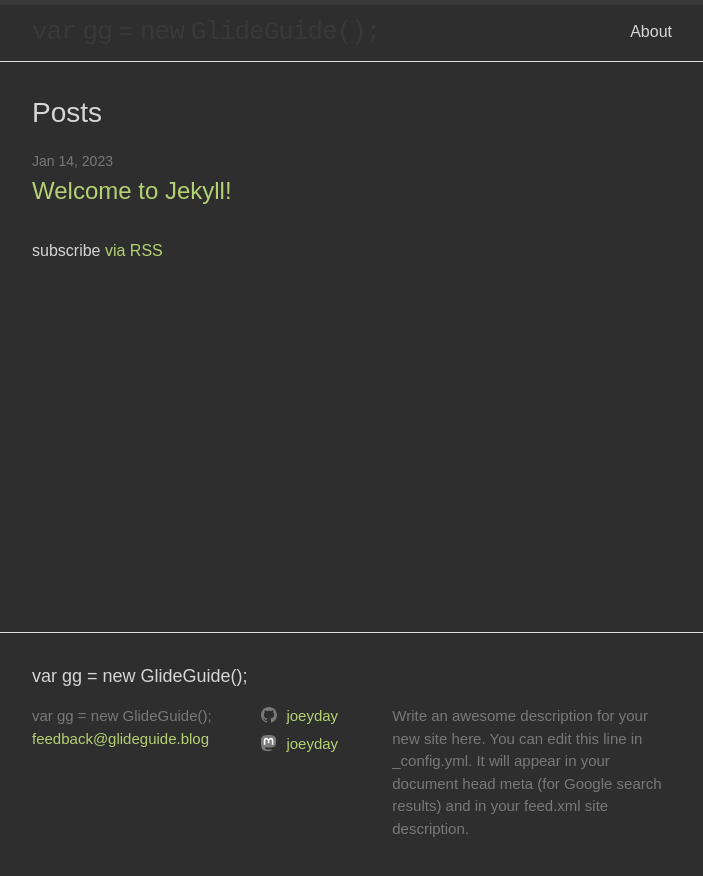
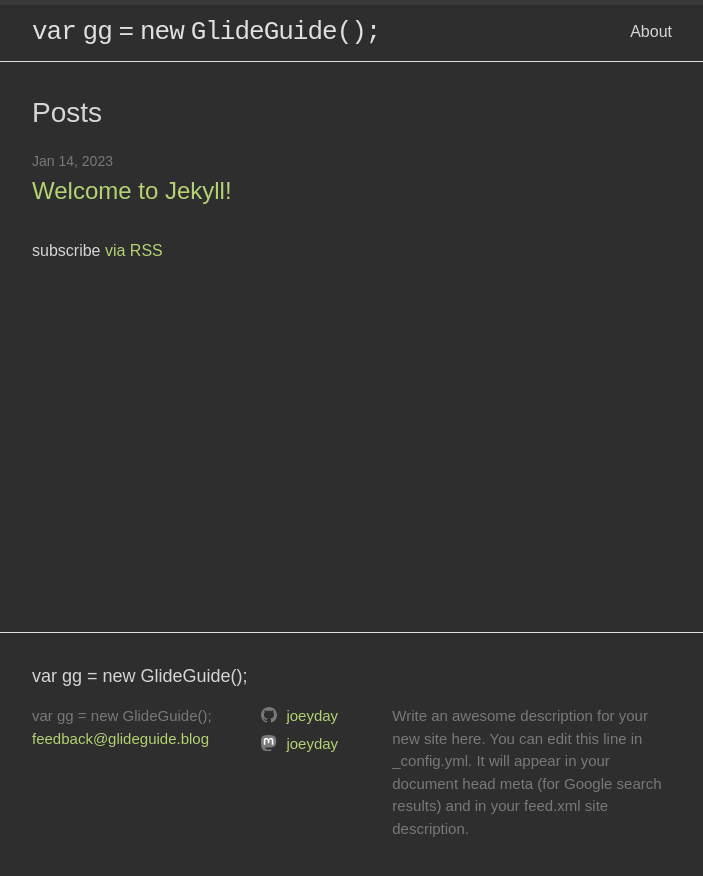
Before and after one commit to joeyday/glideguide.blog, a Jekyll site: the page built from index.md, in a window 1280 px wide. Shown: the top 876 px of the page, without its empty margins (288-991 px from the left). Built offline with Jekyll 4.4.1, drawn with Linux system fonts in a browser that asks for light colours; some web fonts are replaced.

Commit message:
Update main.scss

```diff
--- a/assets/main.scss
+++ b/assets/main.scss
@@ -37,4 +37,9 @@ pre, code, tt {
 .site-title {
 	font-family: source-code-pro, monospace;
 	word-spacing: -0.5ch;
+
+	&,
+	&:visited {
+		color: $grey-color-light;
+	}
 }
```
